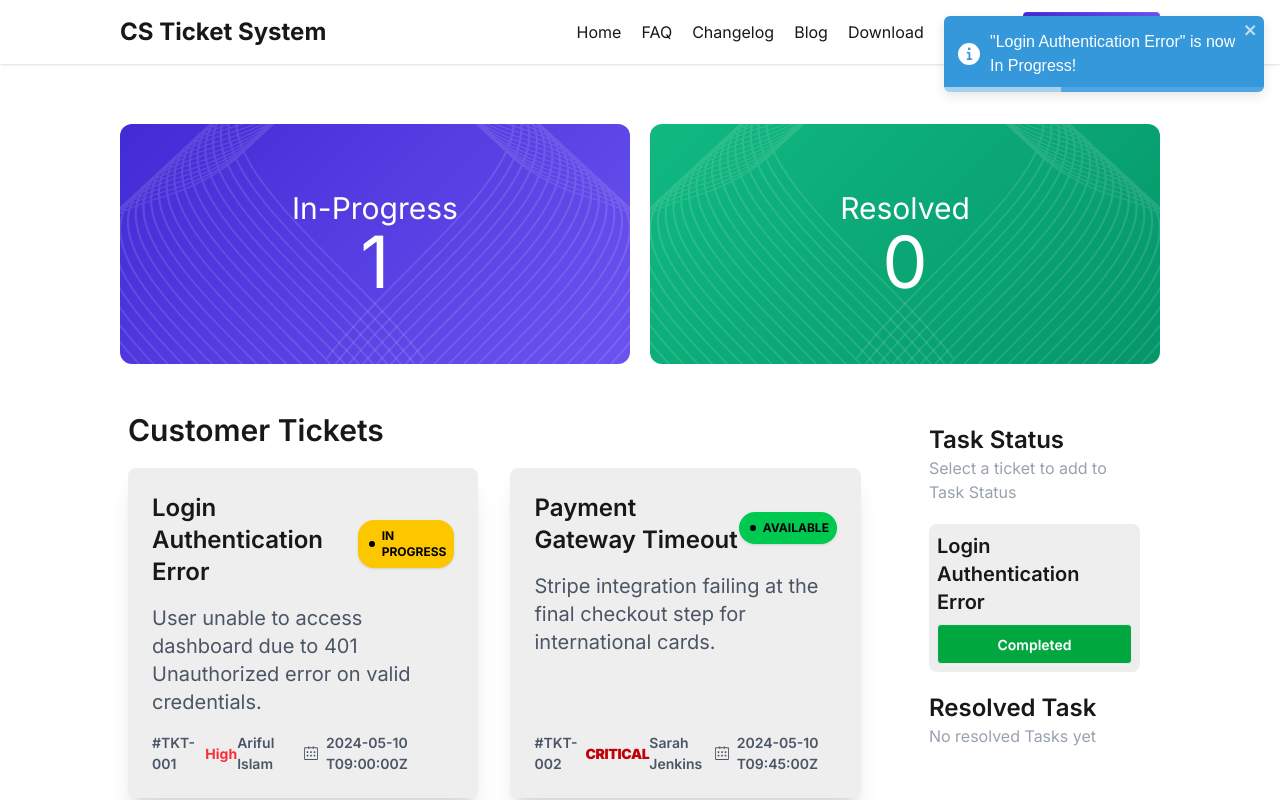
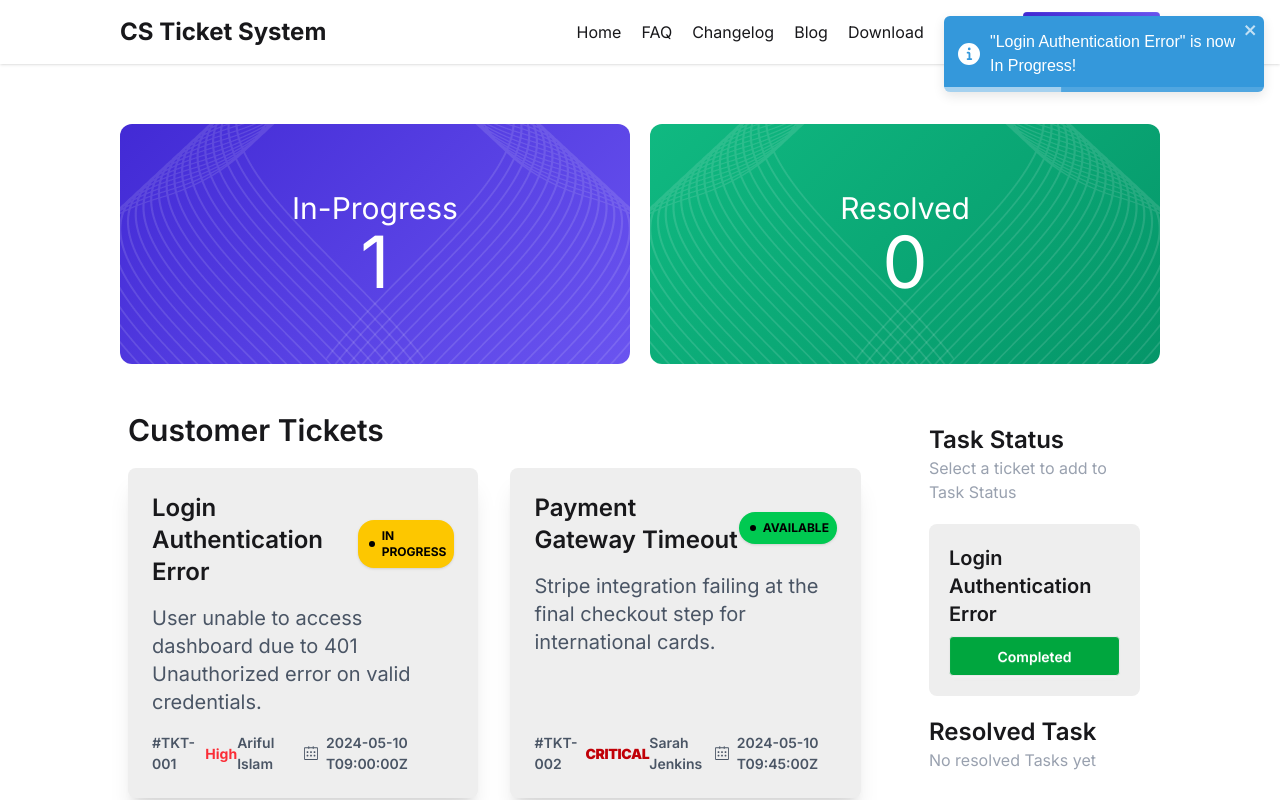
Before and after one commit to webdiv-rakib/CS-Ticket-System, a React (Vite) app: page / in a window 1280 px wide. Both pictures are taken after a click on the element 303 px from the left and 633 px from the top of the page. Shown: the top 800 px of the page. Built offline with nearby package versions, Linux system fonts and the light colour scheme.

Commit message:
some ui update.

```diff
--- a/src/components/ResolvedTask/ResolvedTask.jsx
+++ b/src/components/ResolvedTask/ResolvedTask.jsx
@@ -2,8 +2,8 @@ import React from 'react';
 
 const ResolvedTask = ({ ticket }) => {
     return (
-        <div className='card p-2 bg-base-300 space-y-2 mt-5'>
-            <h1 className='text-xl font-semibold'>{ticket.title}</h1>
+        <div className='card p-2 bg-[#e0e7ff] space-y-2 mt-5'>
+            <h1 className='text-xl font-semibold md:py-5 md:px-5'>{ticket.title}</h1>
         </div >
     );
 };
--- a/src/components/Task/Task.jsx
+++ b/src/components/Task/Task.jsx
@@ -3,7 +3,7 @@ import React from 'react';
 const Task = ({ ticket, handleComplete }) => {
 
     return (
-        <div className='card p-2 bg-base-300 space-y-2 mt-5'>
+        <div className='card md:p-5 bg-base-300 space-y-2 mt-5'>
             <h1 className='text-xl font-semibold'>{ticket.title}</h1>
             <button onClick={() => handleComplete(ticket)} className='btn bg-green-600 text-white'>Completed</button>
         </div >
```
